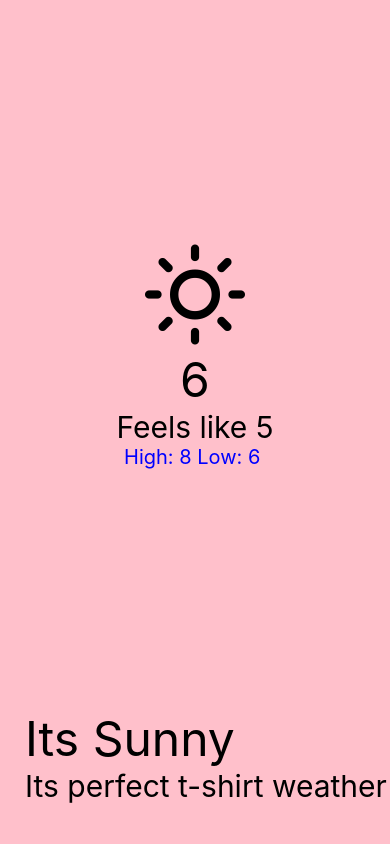
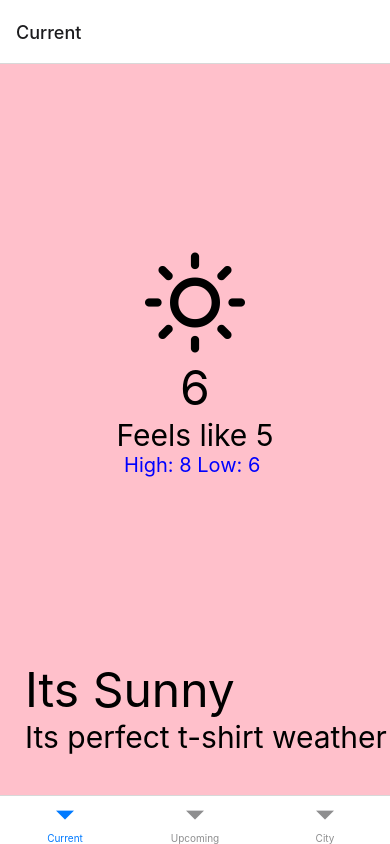
Before and after one commit to Arya04/WeatherApp, a React Native app: screen / in a window 390 px wide. Built offline with nearby package versions, Linux system fonts and the light colour scheme.

Commit message:
added tabs

```diff
--- a/App.js
+++ b/App.js
@@ -1,24 +1,24 @@
 import React from "react"
-import { View, StyleSheet} from "react-native"
 import CurrentWeather from "./src/screens/CurrentWeather"
 import UpcomingWeather from "./src/screens/UpcomingWeather"
 import City from "./src/screens/City"
+import { NavigationContainer } from "@react-navigation/native"
+import { createBottomTabNavigator } from "@react-navigation/bottom-tabs"
+
+const Tab = createBottomTabNavigator()
 
 const App = () => {
   return (
-    <View style = {styles.container}>
-      <CurrentWeather />
-      {/* <UpcomingWeather /> */}
-      {/* <City /> */}
-    </View>
+    <NavigationContainer>
+      <Tab.Navigator>
+        <Tab.Screen name={'Current'} component={CurrentWeather}/>
+        <Tab.Screen name={'Upcoming'} component={UpcomingWeather}/>
+        <Tab.Screen name={'City'} component={City}/>
+      </Tab.Navigator>
+    </NavigationContainer>
 
   )
 }
 
-const styles = StyleSheet.create({
-  container: {
-    flex: 1
-  }
-})
 
 export default App
--- a/package.json
+++ b/package.json
@@ -11,11 +11,15 @@
   },
   "dependencies": {
     "@expo/webpack-config": "^19.0.0",
+    "@react-navigation/bottom-tabs": "^6.5.8",
+    "@react-navigation/native": "^6.1.7",
     "expo": "~49.0.11",
     "expo-status-bar": "~1.6.0",
     "react": "18.2.0",
     "react-dom": "18.2.0",
     "react-native": "0.72.4",
+    "react-native-safe-area-context": "4.6.3",
+    "react-native-screens": "~3.22.0",
     "react-native-web": "~0.19.6"
   },
   "devDependencies": {
```
Also changed, not shown: 1 other file (tests, documents, lock files or other folders).
